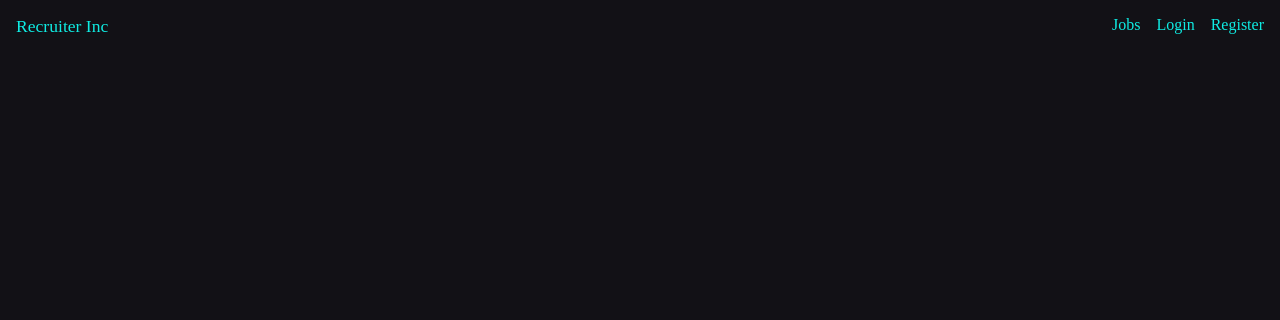
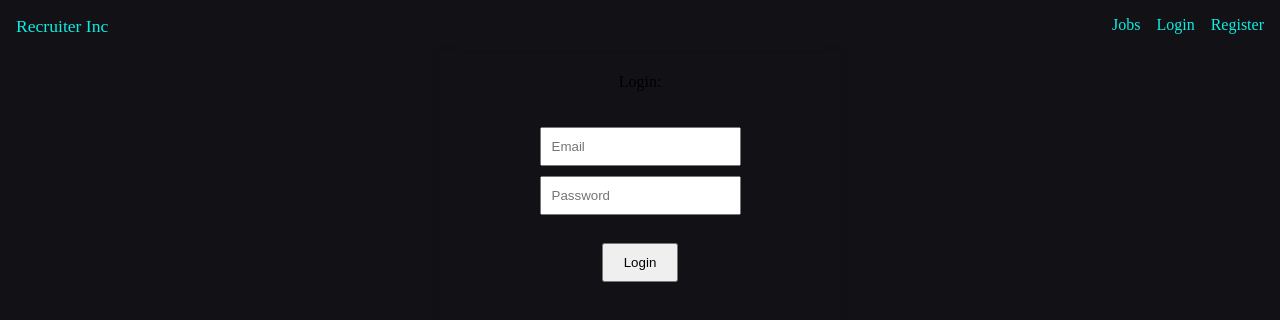
Before and after one commit to C8-SaadHabashneh/MERAKI_Academy_Project_4, a React (Create React App) app in the folder frontend/: page /Login in a window 1280 px wide. Shown: the top 320 px of the page. Built offline with nearby package versions, Linux system fonts and the light colour scheme.

Commit message:
added first things in login

```diff
--- a/frontend/src/components/Login/index.js
+++ b/frontend/src/components/Login/index.js
@@ -1,10 +1,41 @@
-import React from "react";
+import React, {useState} from "react";
 import "./style.css";
+import axios from "axios";
+import { useNavigate } from "react-router-dom";
 
 const Login = () => {
+
+  const [message, setMessage] = useState(null);
+  const [email, setEmail] = useState();
+  const [password, setPassword] = useState();
+  const navigate = useNavigate();
+
+  const loginHandler = () => {
+    const user = {email, password};
+
+    axios.post("http://localhost:5000/users/login", user)
+      .then((response) => {
+        setMessage({data: response.message, status: "success"});
+        localStorage.setItem('token', response.data.token);
+        navigate("/AllJobs");
+      }).catch((error) => {
+        setMessage({data: error.response.message, status: "error"});
+      });
+  };
+
   return (
-    <div>
-
+    <div className="loginDiv">
+      <span>Login:</span><br/><br/>
+      <div className="form-group">
+        <input type='email' placeholder='Email' onChange={(e) => setEmail(e.target.value)}/><br/>
+        <input type='password' placeholder='Password' onChange={(e) => setPassword(e.target.value)}/><br/>
+      </div>
+      {message && (
+        <div className={`${message.status}`}>
+          {message.data}
+        </div>
+      )}<br/>
+      <button className='loginBtn' onClick={loginHandler}>Login</button><br/>
     </div>
   )
 };
--- a/frontend/src/components/Login/style.css
+++ b/frontend/src/components/Login/style.css
@@ -0,0 +1,23 @@
+.loginDiv {
+    display: flex;
+    flex-direction: column;
+    align-items: center;
+    justify-content: center;
+    width: 100%;
+    max-width: 400px;
+    margin: 0 auto;
+    padding: 20px;
+    box-shadow: 0px 0px 10px rgba(0,0,0,0.1);
+}
+
+.loginDiv input[type='email'],
+.loginDiv input[type='password']
+{
+    width: 100%;
+    padding: 10px;
+    margin-bottom: 10px;
+}
+
+.loginDiv button {
+    padding: 10px 20px;
+}
--- a/frontend/src/components/Register/index.js
+++ b/frontend/src/components/Register/index.js
@@ -1,8 +1,10 @@
 import React, { useState } from "react";
+import { useNavigate } from "react-router-dom";
 import "./style.css";
 import axios from "axios";
 
 const Register = () => {
+  const navigate = useNavigate();
 
   const [message, setMessage] = useState(null);
   const [firstName, setFirstName] = useState();
@@ -24,6 +26,7 @@ const Register = () => {
     axios.post('http://localhost:5000/users/register', user)
       .then((response) => {
         setMessage({ data: response.data.message, status: 'success' });
+        navigate("/Login");
       }).catch((error) => {
         setMessage({ data: error.response.data.message, status: 'error' });
       });
```
